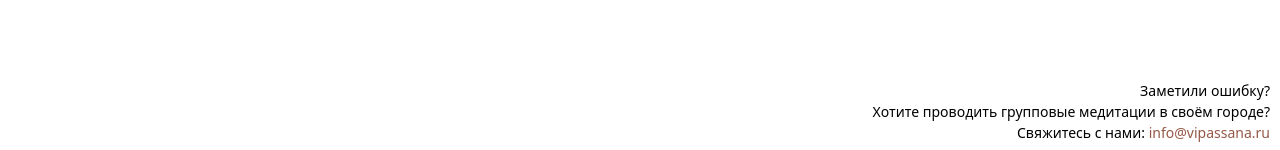
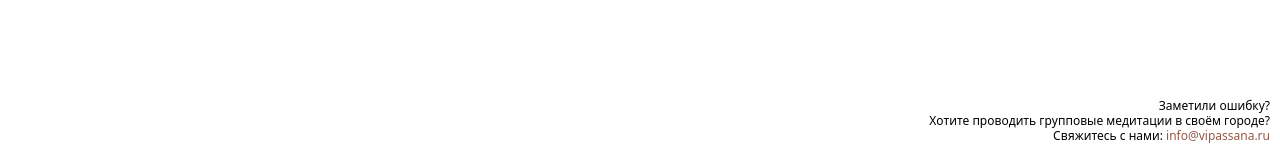
Before and after one commit to ru-dhamma/group-sittings, a Svelte app: page / in a window 1280 px wide. Shown: the part 647-797 px from the top of the page. Built offline with nearby package versions, Linux system fonts and the light colour scheme.

Commit message:
Fixup for 4214de7e081fc3721b0a994462e6dcd219d2ad92

```diff
--- a/src/App.svelte
+++ b/src/App.svelte
@@ -67,7 +67,8 @@
         z-index: 10;
         padding: 10px;
         background-color: rgba(255, 255, 255, 0.9);
-        font-size: 14px;
+        font-size: 12px;
+        line-height: 1.25;
         text-align: right;
     }
 </style>
```
